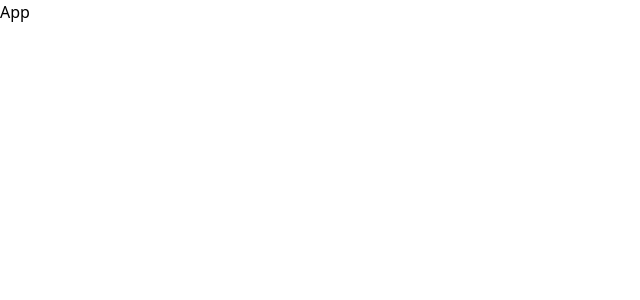
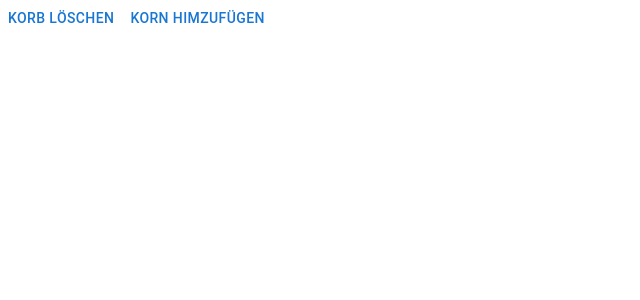
Before and after one commit to ledemkam/vite-front-ecoomerce, a React (Vite) app: page / in a window 1280 px wide. Shown: the top 300 px of the page, without its empty margins (0-640 px from the left). Built offline with nearby package versions, Linux system fonts and the light colour scheme.

Commit message:
feat(design-system): set up Button

```diff
--- a/src/App.tsx
+++ b/src/App.tsx
@@ -1,6 +1,15 @@
+import Button from "common/design-system/Button"
+
 const App = () => {
   return (
-    <div>App</div>
+    <>
+      <Button  onClick={() => console.log('waren löschen')}>
+        korb löschen
+      </Button>
+      <Button  onClick={() => console.log('waren hinzufügen')}>
+        korn himzufügen
+      </Button>
+    </>
   )
 }
 export default App
--- /dev/null
+++ b/src/common/design-system/Button/Button.tsx
@@ -0,0 +1,26 @@
+import { ReactElement } from 'react';
+import MuiButton from '@mui/material/Button'
+import type { ButtonProps } from '@mui/material/Button'
+
+type Props = {
+    children: ButtonProps['children'];
+    type?: ButtonProps['type'];
+    disabled?: ButtonProps['disabled'];
+    onClick: ButtonProps['onClick'];
+    variant?: ButtonProps['variant'];
+
+}
+
+const Button = ({children,type = "button",disabled =false,onClick,variant = "text"} : Props) : ReactElement => {
+  return (
+    <MuiButton
+        variant={variant}
+        type={type}
+        disabled={disabled}
+        onClick={onClick}
+    >
+       {children}
+    </MuiButton>
+  )
+}
+export default Button
--- /dev/null
+++ b/src/common/design-system/Button/index.tsx
@@ -0,0 +1 @@
+export {default} from './Button'
```
